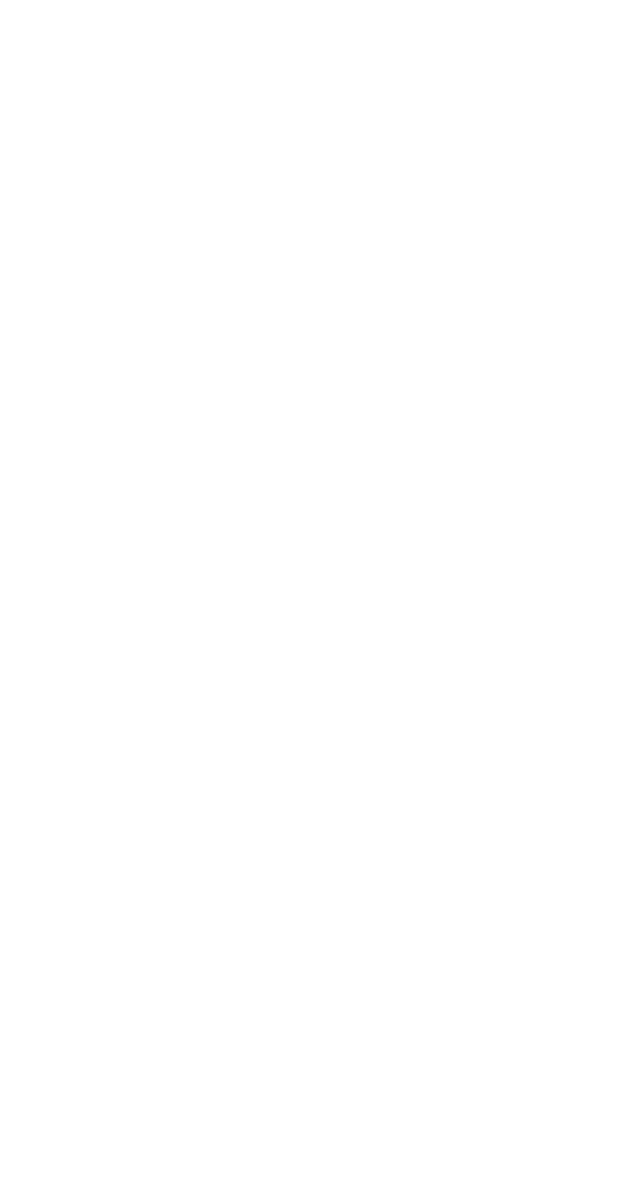
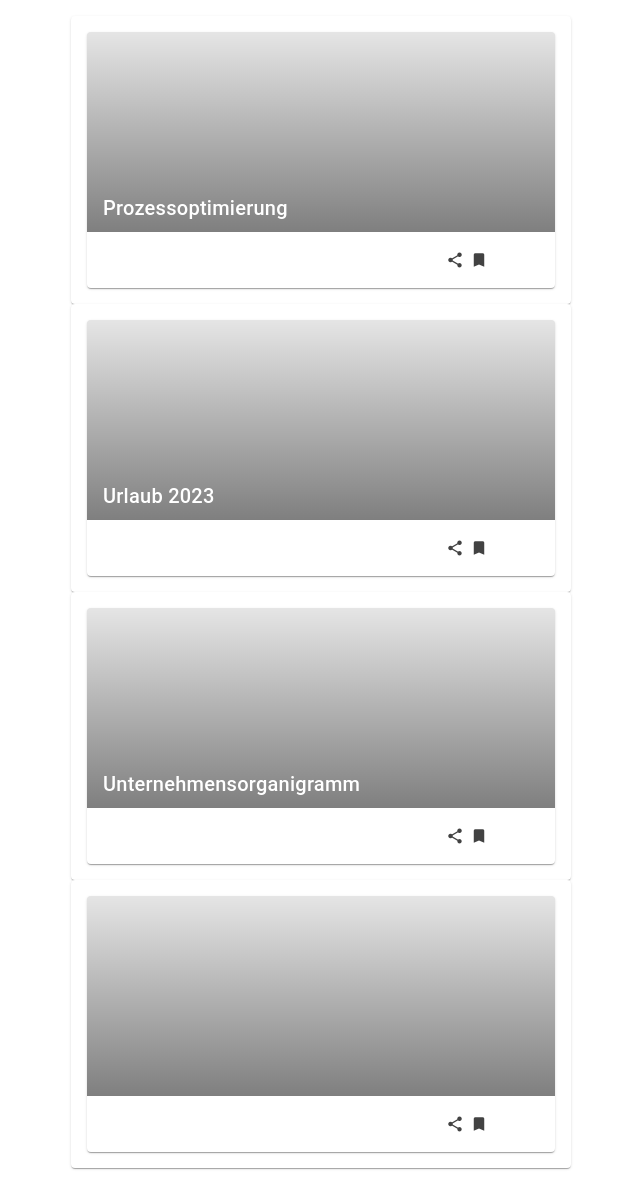
Before and after one commit to Rene-Ali/MyTrelloDashboard, a Vue app: page /dashboard in a window 1280 px wide. Before the commit this address had no page. Shown: the whole page, without its empty margins (319-959 px from the left). Before the commit the page ends 800 px from the top, so only its background shows below. Built offline with nearby package versions, Linux system fonts and the light colour scheme.

Commit message:
second commit

```diff
--- a/package.json
+++ b/package.json
@@ -17,7 +17,7 @@
   "devDependencies": {
     "@vitejs/plugin-vue": "^4.0.0",
     "material-design-icons-iconfont": "^6.7.0",
-    "vite": "^4.0.0",
+    "vite": "^4.2.1",
     "vite-plugin-vuetify": "^1.0.2"
   }
 }
--- a/src/App.vue
+++ b/src/App.vue
@@ -1,6 +1,9 @@
 <script setup>
 import LoginView from './views/authentication/LoginView.vue'
 import RegistrationView from './views/authentication/RegistrationView.vue'
+import DashboardView from './views/user/DashboardView.vue';
+import UserAccount from './views/user/UserAccount.vue';
+
 </script>
 
 
--- a/src/views/authentication/RegistrationView.vue
+++ b/src/views/authentication/RegistrationView.vue
@@ -12,7 +12,7 @@
             hint="At least 8 characters"
             counter
             @click:append="show1 = !show1"></v-text-field>
-      <v-switch v-model="newUser.termsOfUseAccepted" label="Terms of Use"></v-switch>
+      <v-switch v-model="newUser.termsOfUseAccepted" label="Terms of Use" color="success"></v-switch>
 <div id="neuerUser">
   <v-btn color="info" prepend-icon="account_circle">
         Jetzt Registrieren.
--- a/src/views/layout/UserLayout.vue
+++ b/src/views/layout/UserLayout.vue
@@ -1,13 +1,5 @@
 <template>
-    <VAppBar>
-        <VAppBarTitle>Songliste</VAppBarTitle>
-            <VToolbarItems>
-                <VBtn to="/">Home</VBtn>
-            <VBtn to="/new-song">Neues Lied hinzufügen</VBtn>
-        </VToolbarItems>
-    </VAppBar>
-
-    <VMain>
+       <VMain>
         <RouterView/>
     </VMain>
 </template>
--- a/src/views/user/DashboardView.vue
+++ b/src/views/user/DashboardView.vue
@@ -1,3 +1,126 @@
 <template>
-    <h2> Ich bin ein Dashboard </h2>
-</template>
+    <v-card
+    class="mx-auto"
+    max-width="500"
+    display: block>
+    <v-container fluid>
+      <v-row dense>
+        <v-col>
+          <v-card>
+            <v-img
+              class="align-end"
+              gradient="to bottom, rgba(0,0,0,.1), rgba(0,0,0,.5)"
+              height="200px"
+              cover
+            >
+              <v-card-title class="text-white">Prozessoptimierung</v-card-title>
+            </v-img>
+
+            <v-card-actions>
+              <v-spacer></v-spacer>
+
+              <v-btn size="small" color="surface-variant" variant="text" icon="heart"></v-btn>
+
+              <v-btn size="small" color="surface-variant" variant="text" icon="bookmark"></v-btn>
+
+              <v-btn size="small" color="surface-variant" variant="text" icon="share_variant"></v-btn>
+            </v-card-actions>
+          </v-card>
+        </v-col>
+      </v-row>
+    </v-container>
+  </v-card>
+  <v-card
+    class="mx-auto"
+    max-width="500"
+  >
+    <v-container fluid>
+      <v-row dense>
+        <v-col>
+          <v-card>
+            <v-img
+              class="align-end"
+              gradient="to bottom, rgba(0,0,0,.1), rgba(0,0,0,.5)"
+              height="200px"
+              cover
+            >
+              <v-card-title class="text-white">Urlaub 2023</v-card-title>
+            </v-img>
+
+            <v-card-actions>
+              <v-spacer></v-spacer>
+
+              <v-btn size="small" color="surface-variant" variant="text" icon="heart"></v-btn>
+
+              <v-btn size="small" color="surface-variant" variant="text" icon="bookmark"></v-btn>
+
+              <v-btn size="small" color="surface-variant" variant="text" icon="share_variant"></v-btn>
+            </v-card-actions>
+          </v-card>
+        </v-col>
+      </v-row>
+    </v-container>
+  </v-card>
+  <v-card
+    class="mx-auto"
+    max-width="500"
+  >
+    <v-container fluid>
+      <v-row dense>
+        <v-col>
+          <v-card>
+            <v-img
+              class="align-end"
+              gradient="to bottom, rgba(0,0,0,.1), rgba(0,0,0,.5)"
+              height="200px"
+              cover
+            >
+              <v-card-title class="text-white">Unternehmensorganigramm</v-card-title>
+            </v-img>
+
+            <v-card-actions>
+              <v-spacer></v-spacer>
+
+              <v-btn size="small" color="surface-variant" variant="text" icon="heart"></v-btn>
+
+              <v-btn size="small" color="surface-variant" variant="text" icon="bookmark"></v-btn>
+
+              <v-btn size="small" color="surface-variant" variant="text" icon="share_variant"></v-btn>
+            </v-card-actions>
+          </v-card>
+        </v-col>
+      </v-row>
+    </v-container>
+  </v-card>
+  <v-card
+    class="mx-auto"
+    max-width="500"
+  >
+    <v-container fluid>
+      <v-row dense>
+        <v-col>
+          <v-card>
+            <v-img
+              class="align-end"
+              gradient="to bottom, rgba(0,0,0,.1), rgba(0,0,0,.5)"
+              height="200px"
+              cover
+            >
+              <v-card-title class="text-white"></v-card-title>
+            </v-img>
+
+            <v-card-actions>
+              <v-spacer></v-spacer>
+
+              <v-btn size="small" color="surface-variant" variant="text" icon="heart"></v-btn>
+
+              <v-btn size="small" color="surface-variant" variant="text" icon="bookmark"></v-btn>
+
+              <v-btn size="small" color="surface-variant" variant="text" icon="share_variant"></v-btn>
+            </v-card-actions>
+          </v-card>
+        </v-col>
+      </v-row>
+    </v-container>
+  </v-card>
+    </template>
--- /dev/null
+++ b/src/views/user/UserAccount.vue
@@ -0,0 +1,41 @@
+<template>
+    <div style="float: left; width: 25%">
+        <v-card>
+    <v-layout>
+      <v-navigation-drawer
+        permanent
+        location="left"
+      >
+        <template v-slot:prepend>
+          <v-list-item
+            lines="one"
+            prepend-icon="account_circle"
+            subtitle="Logged in"
+          > </v-list-item>
+        </template>
+
+        <v-divider></v-divider>
+
+        <v-list density="compact" nav>
+          <v-list-item prepend-icon="home" title="Home" value="home"></v-list-item>
+          <v-list-item prepend-icon="account_circle" title="Settings" value="settings"></v-list-item>
+          <v-list-item prepend-icon="account_group" title="My Friends" value="friends"></v-list-item>
+        </v-list>
+      </v-navigation-drawer>
+      <v-main style="height: 300px"></v-main>
+    </v-layout>
+  </v-card>
+    </div>
+
+    <div class ="user" style="float: right; width: 75%">
+        <p>GeeksforGeeks</p>
+        <p>Geeks Portal</p>
+        <p>Writing Portal</p>
+    </div>
+</template>
+<style>
+#user{
+    padding-top: 15px;
+    margin-left: 30%;
+}
+</style>
```
Also changed, not shown: src/router/index.js (+8 -2 lines), 1 other file (tests, documents, lock files or other folders).
